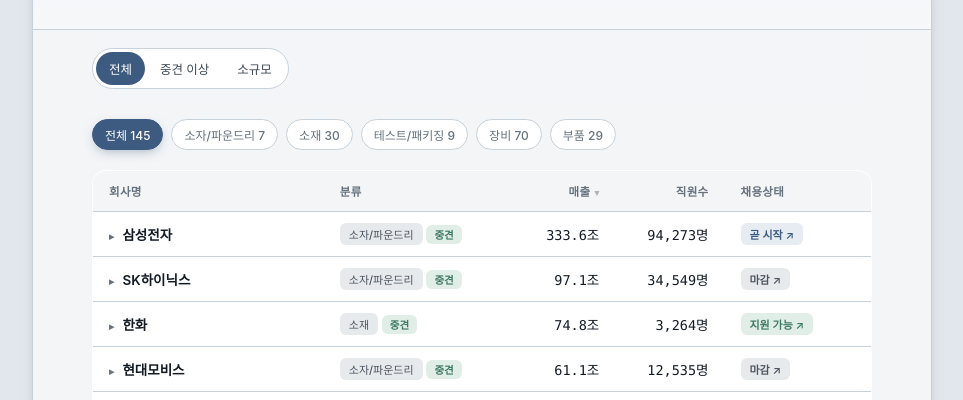
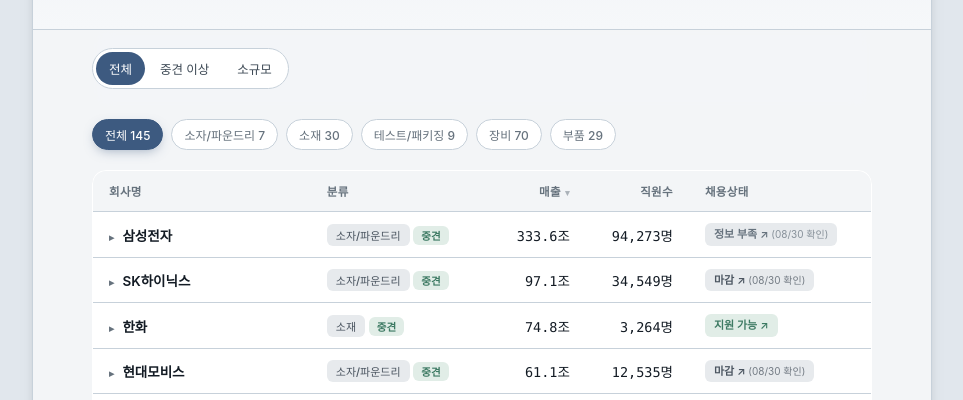
Before and after one commit to meyjeongtae-lang/semiconductor-news, a website: page companies.html in a window 1280 px wide. Shown: the part 391-791 px from the top of the page, without its empty margins (158-1121 px from the left). Drawn offline with Linux system fonts and the light colour scheme; a web font is replaced by a local one.

Commit message:
채용상태를 실제 채용 페이지 방문으로 재검증하고 확인일 표시 추가
검색 요약 대신 15곳의 공식 채용 페이지에 직접 들어가 현재 공고와 접수 기간을 확인했다.
삼성전자·삼성SDI는 확정된 하반기 공채 공지가 아직 없고, SK하이닉스는 월간 수시채용(8월
마감/9월 미공개), 현대모비스는 경력직 91건(신입 없음), 케이이씨·매그나칩은 게시된 공고가
이미 마감/만료된 상태였음을 확인해 부정확했던 기존 상태를 바로잡았다. OCI·해성디에스는
채용포털에 섞여 있던 타 계열사(부광약품·한국제지) 공고와 분리해 실제 회사 공고만 반영했다.
확인한 곳은 상세 설명 클릭 시 "확인일"과 함께 정확한 접수 기간을 보여준다.

```diff
--- a/companies-data.js
+++ b/companies-data.js
@@ -1,5 +1,5 @@
 window.COMPANIES_DATA = {
-  "generatedAt": "2026-08-30T14:20:51.424Z",
+  "generatedAt": "2026-08-30T14:56:56.712Z",
   "categories": {
     "device_foundry": "소자/파운드리",
     "materials": "소재",
@@ -16,9 +16,10 @@ window.COMPANIES_DATA = {
       "employees": 94273,
       "source": "dart",
       "hiring": {
-        "status": "upcoming",
-        "note": "하반기 공채 예상 9/1~9/8 접수(미확정, 그룹 통합일정 예상치)",
-        "url": "https://www.samsung-dsrecruit.com/"
+        "status": "unknown",
+        "note": "DS부문 채용 공지사항에 2026년 하반기 정기공채 공지 아직 없음(최신 공지는 2024년 하계·동계 인턴십 모집). 예상 시기 불확실, 인재 등록으로 상시지원만 가능",
+        "url": "https://www.samsung-dsrecruit.com/",
+        "asOf": "2026-08-30"
       },
       "desc": "🔧 이 회사의 반도체 사업은 'DS(Device Solutions)부문'이 담당해요 — 메모리(D램·낸드), 시스템반도체 설계, 파운드리(위탁생산)가 여기 다 들어가요. 그 외에 스마트폰·가전을 만드는 MX·VD부문도 같은 회사 안에 있어요(별도 법인 아님). 세계 최대 종합반도체·전자기업으로, 최근 DS부문은 HBM(고대역폭메모리) 등 AI 반도체 메모리 경쟁에서 SK하이닉스와 선두를 다투고 있어요. 다만 우리 데이터의 매출·직원수는 DS부문만이 아니라 회사 전체(스마트폰·가전 포함) 합산 숫자예요."
     },
@@ -31,8 +32,9 @@ window.COMPANIES_DATA = {
       "source": "dart",
       "hiring": {
         "status": "closed",
-        "note": "하반기 수시채용 서류접수 마감(8/20~8/26). 다음 라운드는 채용 홈페이지 확인 필요",
-        "url": "https://talent.skhynix.com/hub/ko/home"
+        "note": "월간 수시채용 방식('월간 hy-way'). 8월 모집 라운드는 접수 마감, 9월 공고는 아직 미공개(8/30 기준)",
+        "url": "https://talent.skhynix.com/hub/ko/home",
+        "asOf": "2026-08-30"
       },
       "desc": "삼성전자와 함께 세계 메모리반도체(D램·낸드플래시) 시장을 양분하는 회사예요. 최근 몇 년간 AI 데이터센터에 들어가는 HBM(고대역폭메모리) 수요가 폭발적으로 늘면서, 이 분야에서는 세계 1위 자리를 두고 삼성전자와 경쟁하고 있어요. 미국 인디애나에 첫 해외 HBM 패키징 공장을 짓고 있는 것도 이 흐름의 연장선이에요."
     },
@@ -59,8 +61,9 @@ window.COMPANIES_DATA = {
       "source": "dart",
       "hiring": {
         "status": "closed",
-        "note": "상반기 마감(2/25~3/13). 하반기 일정 미공개",
-        "url": "https://careers.mobis.com/jobs"
+        "note": "경력직 상시채용은 91건 진행 중(예: 2026-08-21~09-02, 2026-08-28~09-08 등 개별 마감). 신입 정기공채는 상반기(2/25~3/13) 마감 이후 새 라운드 없음(8/30 기준)",
+        "url": "https://careers.mobis.com/jobs",
+        "asOf": "2026-08-30"
       },
       "desc": "🔧 이 회사의 반도체 관련 사업은 '전동화 사업부'가 담당해요(2024년 7월 모듈사업부와 통합됨). 다만 아직은 개발·설계 내재화 단계예요 — SiC(실리콘카바이드) 전력반도체 양산은 2029년을 목표로 하고 있고, 지금 당장 대량 생산 중인 건 아니에요. 원래 이 회사의 주력은 현대차그룹에 납품하는 자동차 전장·섀시·램프 부품(모듈 조립)이고, 반도체는 미래 성장동력으로 새로 키우는 사업이에요."
     },
@@ -73,8 +76,9 @@ window.COMPANIES_DATA = {
       "source": "dart",
       "hiring": {
         "status": "closed",
-        "note": "상반기 마감(7/3). 대졸 정기공채, 하반기 미정",
-        "url": "https://careers.koreazinc.co.kr/"
+        "note": "채용페이지 진행 중 공고 0건(전체·신입·경력·신입경력·기타 모두 0, 8/30 기준). 하반기 일정 미공개",
+        "url": "https://careers.koreazinc.co.kr/",
+        "asOf": "2026-08-30"
       },
       "desc": "🔧 이 회사의 반도체 관련 사업은 별도 사업부라기보다, 아연·연 제련 과정에서 나오는 부산물을 활용한 소재 사업이에요 — 반도체 세정·식각에 쓰는 초고순도황산(반도체황산) 국내 1위 생산업체이고, 최근 갈륨·인듐·게르마늄 같은 반도체용 희귀금속 회수 공정도 확대하고 있어요. 다만 회사 매출의 대부분은 세계 1위인 아연·연 제련 사업에서 나오고, 반도체 소재는 상대적으로 작은 비중이에요."
     },
@@ -123,8 +127,9 @@ window.COMPANIES_DATA = {
       "source": "dart",
       "hiring": {
         "status": "open",
-        "note": "계열사 여러 직군 상시채용 진행 중",
-        "url": "https://oci.career.greetinghr.com/ko/home"
+        "note": "OCI(반도체 소재 법인) 자체는 '경력사원 상시채용' 1건만 진행 중(상시, 마감일 미정). 채용포털의 신입 공고 다수는 계열사 부광약품(제약)이며 OCI 자체 신입공고 아님",
+        "url": "https://oci.career.greetinghr.com/ko/home",
+        "asOf": "2026-08-30"
       },
       "desc": "폴리실리콘(실리콘 웨이퍼의 원료), TDI·카본블랙 같은 화학소재를 만드는 회사예요. 폴리실리콘은 태양광 패널과 반도체 웨이퍼 모두에 쓰이는데, 지금까지는 태양광용이 생산량의 약 88%로 훨씬 큰 비중을 차지했어요. 다만 태양광 사업이 중국산 저가 공세로 적자를 내면서, 중국이 아직 못 들어온 반도체용 고순도 폴리실리콘 쪽을 회사가 의도적으로 키우는 중이에요."
     },
@@ -173,8 +178,9 @@ window.COMPANIES_DATA = {
       "source": "dart",
       "hiring": {
         "status": "open",
-        "note": "계약직 위주 상시채용 진행 중",
-        "url": "https://dbhitek-recruit.com/"
+        "note": "신입: 조직문화·사회공헌 체험형 인턴 접수 2026-08-28~09-06. 경력: 경력사원 공채(8월) 접수 2026-08-21~09-03",
+        "url": "https://dbhitek-recruit.com/",
+        "asOf": "2026-08-30"
       },
       "desc": "국내를 대표하는 반도체 파운드리(위탁생산) 회사예요. 삼성전자·TSMC 같은 회사들이 최첨단 미세공정에 집중한다면, DB하이텍은 아날로그·전력반도체처럼 정밀한 미세화보다 안정성이 중요한 반도체를 전문으로 생산해요."
     },
@@ -252,9 +258,10 @@ window.COMPANIES_DATA = {
       "employees": 639,
       "source": "dart",
       "hiring": {
-        "status": "open",
-        "note": "직무별 상시채용(최근 공고 마감 6/10, 새 공고 갱신 중)",
-        "url": "https://enf-recruit.career.greetinghr.com/ko/home"
+        "status": "closed",
+        "note": "현재 개별 채용공고 없음 — '상시 인재풀 등록'만 가능(실제 공고 아님, 8/30 기준)",
+        "url": "https://enf-recruit.career.greetinghr.com/ko/home",
+        "asOf": "2026-08-30"
       },
       "desc": "한국알콜그룹 계열로, 반도체·디스플레이 제조 공정에 쓰이는 화학제품을 만드는 회사예요. 2021년에 유비머트리얼즈(반도체 CMP 슬러리 회사)를 인수하기도 했어요."
     },
@@ -266,9 +273,10 @@ window.COMPANIES_DATA = {
       "employees": 1354,
       "source": "dart",
       "hiring": {
-        "status": "closed",
-        "note": "상반기 마감(1/5~1/19)",
-        "url": "https://haesunggroup.select-in.co.kr/recruit/apply/recruitList?comp_idx=145"
+        "status": "open",
+        "note": "경력직 수시채용 진행 중(BGA Panel 등, 접수마감 2026-09-03). 신입 공채는 상반기(1/5~1/19) 이후 새 라운드 안 보임(8/30 기준)",
+        "url": "https://haesunggroup.select-in.co.kr/recruit/apply/recruitList?comp_idx=145",
+        "asOf": "2026-08-30"
       },
       "desc": "반도체 리드프레임·BGA 기판을 만드는 회사예요. 이건 반도체 칩을 패키지 안에서 외부 회로와 전기적으로 연결해주는 부품으로, 반도체 후공정(패키징)에 필요한 핵심 소재예요."
     },
@@ -281,8 +289,9 @@ window.COMPANIES_DATA = {
       "source": "web",
       "hiring": {
         "status": "open",
-        "note": "다수 직무 상시채용 + 동계인턴 11/11~11/30 예정",
-        "url": "https://airfirst.career.greetinghr.com/ko/apply"
+        "note": "포항·평택·서산 공장 등 신입 포함 다수 직무 15건 상시채용 진행 중(엔지니어·오퍼레이터·영업 등, 8/30 기준)",
+        "url": "https://airfirst.career.greetinghr.com/ko/apply",
+        "asOf": "2026-08-30"
       },
       "desc": "반도체·석유화학·철강 공정에 쓰이는 산업용 가스(산소·질소·아르곤 등)를 공급하는 회사예요. 1975년 설립된 47년 업력의 회사로, 반도체 공장이 안정적으로 돌아가려면 이런 특수가스 공급이 꾸준히 필요해요."
     },
@@ -619,9 +628,10 @@ window.COMPANIES_DATA = {
       "employees": 12826,
       "source": "dart",
       "hiring": {
-        "status": "upcoming",
-        "note": "하반기 공채 예상 9/1~9/8 접수(미확정, 그룹 통합일정 예상치)",
-        "url": "https://www.samsungcareers.com/"
+        "status": "unknown",
+        "note": "삼성 채용 포털에 삼성SDI 개별 채용공고는 안 보이고 '인재 등록'(상시등록)만 가능. 정기 공채 일정 미확정",
+        "url": "https://www.samsungcareers.com/",
+        "asOf": "2026-08-30"
       },
       "desc": "🔧 이 회사의 반도체 관련 사업은 '전자재료사업부문'이 담당해요 — SOH(스핀코팅 방식 하드마스크), SOD(층간 절연 코팅재), CMP 슬러리(웨이퍼 연마재), EMC(반도체를 습기·충격에서 보호하는 봉지재) 같은 반도체 공정용 소재를 만들어요. 다만 회사 매출의 대부분은 전기차·ESS(에너지저장장치)용 배터리(2차전지) 사업에서 나오고, 반도체 소재는 부차적인 사업이에요."
     },
@@ -686,9 +696,10 @@ window.COMPANIES_DATA = {
       "employees": 2500,
       "source": "web",
       "hiring": {
-        "status": "open",
-        "note": "FAB 엔지니어 등 상시채용 진행 중",
-        "url": "https://www.magnachip.com/kr/about-us/career/jobs/"
+        "status": "unknown",
+        "note": "채용페이지에 게시된 공고의 마감일이 이미 지남(SiC Power Device R&D, ~2026-03-31). 신규 공고 확인 안 됨(8/30 기준)",
+        "url": "https://www.magnachip.com/kr/about-us/career/jobs/",
+        "asOf": "2026-08-30"
       },
       "desc": "2004년 옛 하이닉스반도체의 비메모리 사업부가 분리되며 출범한 회사예요. 스마트폰·TV 화면을 구동하는 디스플레이 구동칩과, 전력을 변환·제어하는 전력반도체를 파운드리 방식으로 만들어요."
     },
@@ -701,8 +712,9 @@ window.COMPANIES_DATA = {
       "source": "dart",
       "hiring": {
         "status": "open",
-        "note": "공정·설비엔지니어 등 6건 상시채용 진행 중",
-        "url": "https://snstech.career.greetinghr.com/ko/guide"
+        "note": "용인EUV센터·대구사업장 등 7건 상시채용 진행 중(대부분 계약직, 경력무관 다수 포함, 8/30 기준)",
+        "url": "https://snstech.career.greetinghr.com/ko/guide",
+        "asOf": "2026-08-30"
       },
       "desc": "국내에서 유일하게 블랭크마스크(포토마스크의 원판, 반도체 노광공정의 핵심소재)를 생산하는 회사예요. 삼성전자·SK하이닉스는 물론 TSMC·SMIC 같은 해외 파운드리에도 공급하고 있고, 최고급 기술인 EUV용 블랭크마스크도 국산화를 추진 중이에요."
     },
@@ -724,9 +736,10 @@ window.COMPANIES_DATA = {
       "employees": 542,
       "source": "dart",
       "hiring": {
-        "status": "open",
-        "note": "3건 진행 중",
-        "url": "https://www.keccorp.com/kr/company/jobs.asp"
+        "status": "unknown",
+        "note": "채용페이지에 현재 게시된 공고는 2024년치 1건뿐이며 접수마감 상태. 2026년 신규 공고 확인 안 됨(8/30 기준)",
+        "url": "https://www.keccorp.com/kr/company/jobs.asp",
+        "asOf": "2026-08-30"
       },
       "desc": "1969년부터 이어온 국내 전력반도체 전문기업(KEC)이에요. 국내 전력반도체 중견기업 중 유일하게 자체 생산시설을 갖고 있고, 최근에는 SiC·GaN 같은 차세대 전력반도체 개발에도 투자하고 있어요."
     },
@@ -1126,9 +1139,10 @@ window.COMPANIES_DATA = {
       "employees": 1469,
       "source": "dart",
       "hiring": {
-        "status": "frequent",
-        "note": "연중 여러 차례 정기채용(4월·7월 등). 다음 라운드 기대 가능",
-        "url": "https://dongjin.careerlink.kr"
+        "status": "unknown",
+        "note": "현재 '생산직 인재풀' 상시등록만 진행 중(신입/경력 구분 없음). 정기 신입공채(4월·7월 등) 라운드는 지금 안 열림(8/30 기준)",
+        "url": "https://dongjin.careerlink.kr",
+        "asOf": "2026-08-30"
       },
       "desc": "반도체·디스플레이용 포토레지스트(감광액, 회로 패턴을 새길 때 쓰는 핵심 화학소재)를 만드는 회사예요. 반도체용 3D 낸드 포토레지스트 분야에서는 세계 시장 1위를 차지하고 있어요."
     },
--- a/companies.html
+++ b/companies.html
@@ -117,18 +117,21 @@
   .tier-tag{display:inline-block;font-size:10.5px;font-weight:700;padding:2px 8px;border-radius:6px;}
   .tier-tag.mid{background:var(--moss-soft);color:var(--moss);}
   .tier-tag.small{background:var(--copper-soft);color:var(--copper);}
-  .hire-tag{display:inline-block;font-size:11px;font-weight:600;padding:3px 9px;border-radius:6px;white-space:nowrap;cursor:pointer;text-decoration:none;transition:filter .15s ease,transform .15s ease;}
+  .hire-tag{display:inline-block;font-size:11px;font-weight:600;padding:3px 9px;border-radius:6px;white-space:normal;cursor:pointer;text-decoration:none;transition:filter .15s ease,transform .15s ease;line-height:1.5;}
   .hire-tag:hover{filter:brightness(1.08);transform:translateY(-1px);}
   .hire-tag.open{background:var(--moss-soft);color:var(--moss);}
   .hire-tag.upcoming{background:var(--copper-soft);color:var(--copper);}
   .hire-tag.frequent{background:var(--wafer-soft);color:var(--wafer);}
   .hire-tag.closed{background:var(--graphite-soft);color:var(--graphite);}
   .hire-tag.unknown, .hire-tag.none{background:var(--graphite-soft);color:var(--slate);}
+  .hire-asof{font-weight:400;opacity:.75;font-size:10px;}
   .src-tag{display:inline-block;font-size:9.5px;font-weight:700;padding:1px 6px;border-radius:5px;background:var(--wafer-soft);color:var(--wafer);vertical-align:middle;margin-left:4px;}
   tr.has-desc{cursor:pointer;}
   tr.has-desc:hover td{background:var(--paper);}
   .desc-arrow{display:inline-block;font-size:10px;color:var(--slate);width:10px;}
   tr.desc-row td{background:var(--paper);color:var(--ink-soft);font-size:13px;line-height:1.7;padding:14px 16px 16px 34px;border-bottom:1px solid var(--line);}
+  .hire-detail{margin-top:10px;padding-top:10px;border-top:1px dashed var(--line);font-size:12.5px;color:var(--slate);}
+  .hire-detail strong{color:var(--ink-soft);}
 
   .section-note{font-size:12.5px;color:var(--slate);line-height:1.7;margin:14px 2px 0;}
 
@@ -179,7 +182,7 @@
   </div>
   <p class="section-note" id="countNote"></p>
   <p class="section-note">기준연도: 2025년 DART 공시(일부 2024년). 회사명 옆 <span class="src-tag">웹</span> 표시는 DART에 재무제표가 없어 사람인·나이스비즈인포 등 취업정보 사이트에서 대신 확인한 수치예요 — 출처마다 기준연도가 달라 DART 공시만큼 정확하지 않을 수 있어요. 외국계 지사·비상장이라 데이터를 못 찾은 46곳은 표에서 뺐어요.</p>
-  <p class="section-note">채용상태는 2026년 8월 30일 기준 검색 스냅샷이에요 — 소자/파운드리·소재 37곳만 우선 확인했고, 공고는 수시로 열리고 닫히니 지원 전에 꼭 회사 채용 홈페이지에서 다시 확인하세요.</p>
+  <p class="section-note">채용상태는 소자/파운드리·소재 37곳만 우선 확인했어요. 대부분(회사명 클릭 시 나오는 상세 설명에 "확인일"이 표시된 곳)은 회사 채용 페이지에 직접 들어가서 실제 공고와 접수 기간을 확인한 결과이고, 일부는 검색 요약 기반이라 상대적으로 부정확할 수 있어요. 공고는 수시로 열리고 닫히니 지원 전에 꼭 회사 채용 홈페이지에서 다시 확인하세요.</p>
 </div>
 <footer>KSIA 반도체 관심기업을 DART 공시와 취업정보 사이트로 규모를 확인해 정리합니다.</footer>
 </div>
@@ -215,10 +218,16 @@
     const hasOfficial = !!h.url;
     const link = hasOfficial ? h.url : searchUrl;
     const dest = hasOfficial ? '회사 공식 채용 페이지' : '잡코리아 신입 채용공고 검색(협력사 공고가 섞일 수 있어요)';
+    const asOfTxt = h.asOf ? `(${h.asOf.slice(5).replace('-','/')} 확인)` : '';
     const title = (h.note || '') + ` — 클릭하면 ${dest}로 이동해요`;
-    return `<a class="hire-tag ${h.status}" href="${link}" target="_blank" rel="noopener" title="${escapeAttr(title)}">${label}${hasOfficial ? ' ↗' : ''}</a>`;
+    return `<a class="hire-tag ${h.status}" href="${link}" target="_blank" rel="noopener" title="${escapeAttr(title)}">${label}${hasOfficial ? ' ↗' : ''}${asOfTxt ? ` <span class="hire-asof">${asOfTxt}</span>` : ''}</a>`;
   }
   function escapeAttr(s){ return String(s).replace(/&/g,'&amp;').replace(/"/g,'&quot;').replace(/</g,'&lt;'); }
+  function hireDetail(h){
+    if (!h || !h.note) return '';
+    const asOfTxt = h.asOf ? ` (${h.asOf.slice(5).replace('-','/')} 확인)` : '';
+    return `<div class="hire-detail"><strong>채용상태 —</strong> ${escapeAttr(h.note)}${asOfTxt}</div>`;
+  }
 
   function renderStats(){
     const mid = companies.filter(c=>c.tier==='mid').length;
@@ -263,7 +272,7 @@
         <td class="num mono">${fmtEmp(r.employees)}</td>
         <td>${hireBadge(r.hiring, r.name)}</td>
       </tr>
-      ${r.desc ? `<tr class="desc-row" data-idx="${i}" hidden><td colspan="5">${escapeAttr(r.desc)}</td></tr>` : ''}
+      ${r.desc ? `<tr class="desc-row" data-idx="${i}" hidden><td colspan="5">${escapeAttr(r.desc)}${hireDetail(r.hiring)}</td></tr>` : ''}
     `).join('');
     document.getElementById('companyBody').querySelectorAll('tr.has-desc').forEach(tr => {
       tr.addEventListener('click', () => {
```
